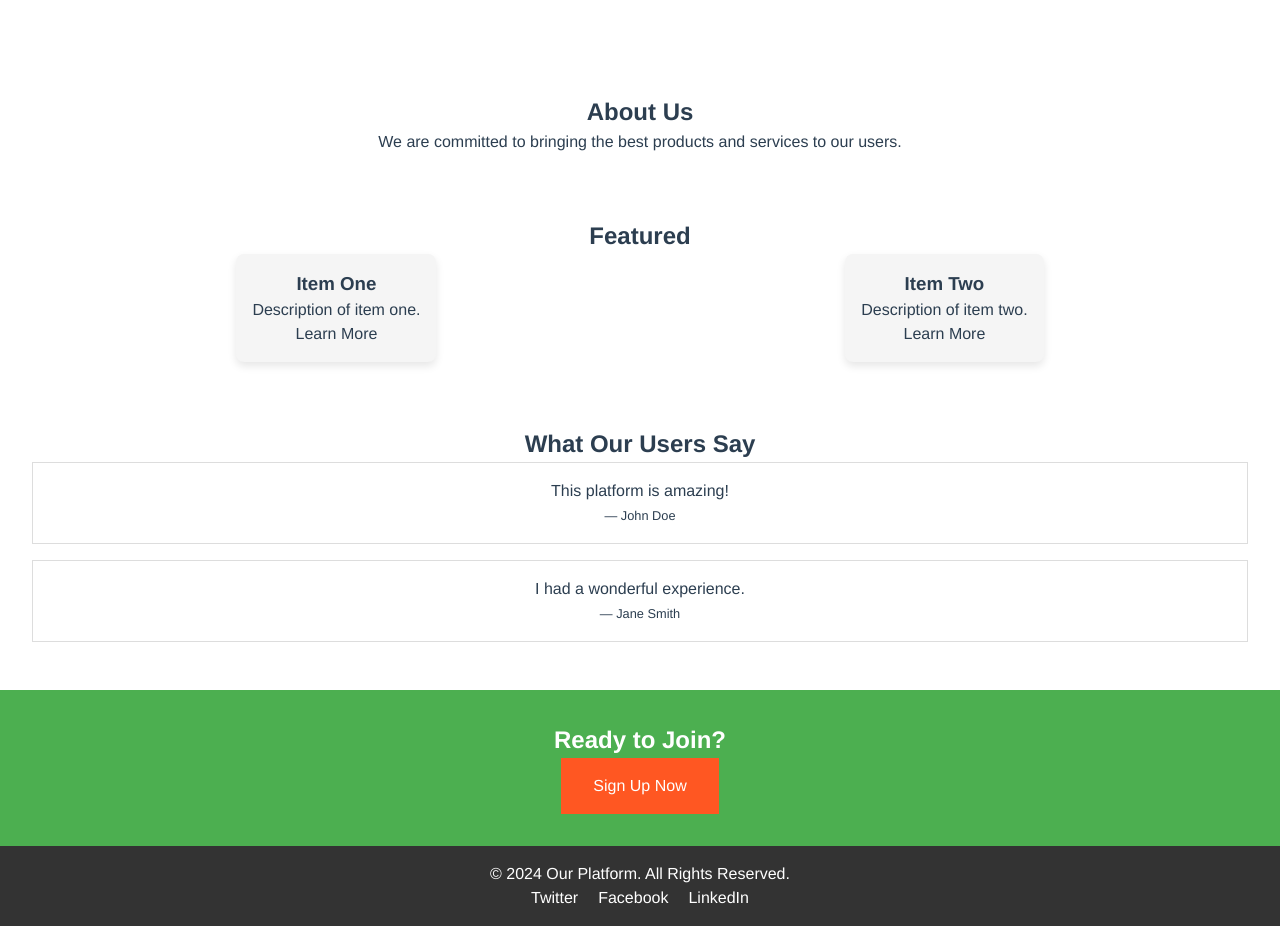
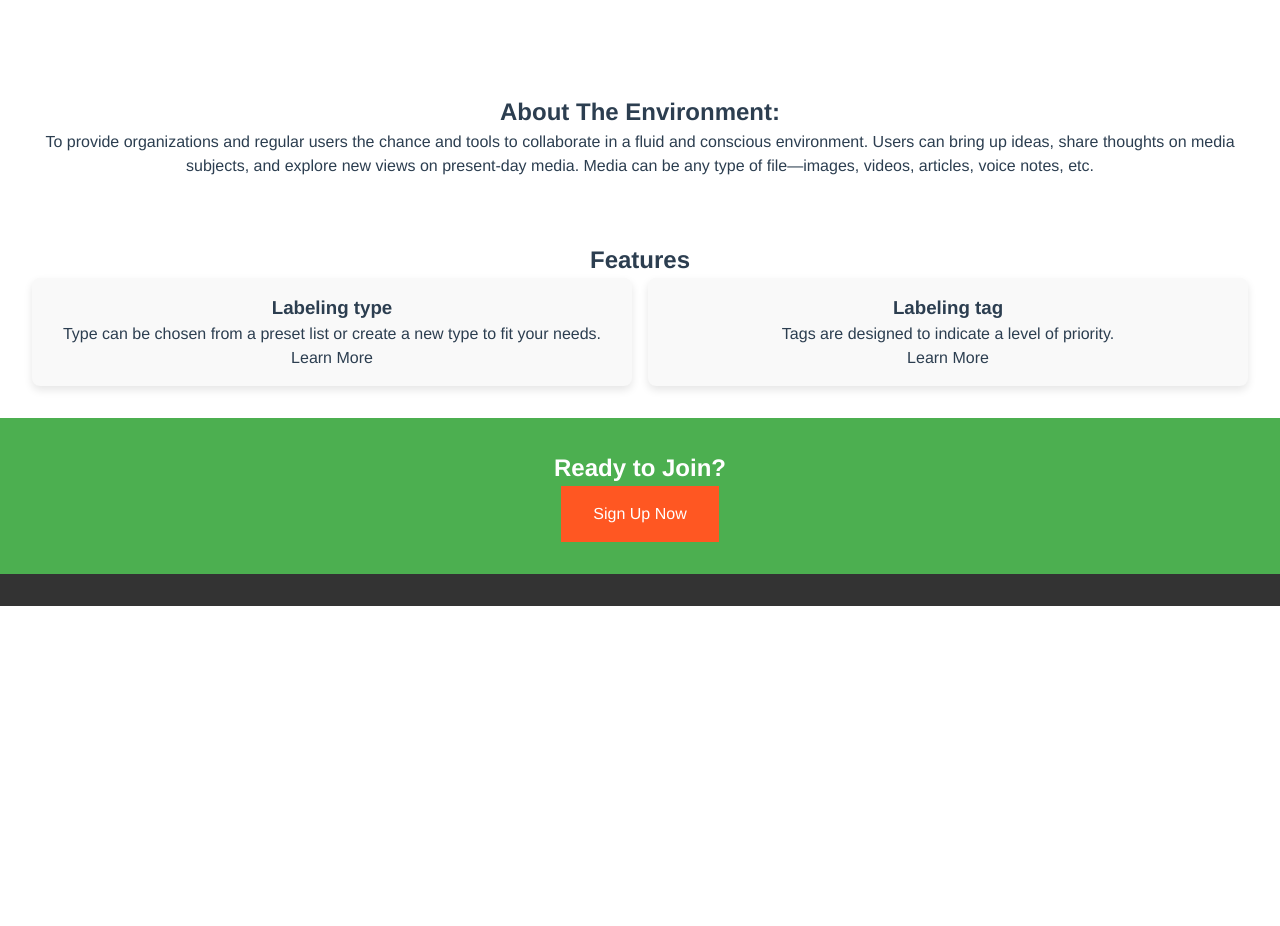
Before and after one commit to elvissierra/Media_Co_Lab, a Vue app in the folder frontend/mcl_ui/: page /home in a window 1280 px wide. Shown: the part 640-1566 px from the top of the page. After the commit the page ends 1246 px from the top, so only its background shows below. Built offline with nearby package versions, Linux system fonts and the light colour scheme; the HTML template or start-up script is replaced by a standard one.

Commit message:
HP refresh

```diff
--- a/frontend/mcl_ui/src/components/HomePage.vue
+++ b/frontend/mcl_ui/src/components/HomePage.vue
@@ -10,28 +10,22 @@
 
     <!-- About Section -->
     <section class="about">
-      <h2>About Us</h2>
-      <p>We are committed to bringing the best products and services to our users.</p>
+      <h2>About The Environment:</h2>
+      <p>To provide organizations and regular users the chance and tools to collaborate in a fluid
+         and conscious environment. Users can bring up ideas, share thoughts on media subjects,
+         and explore new views on present-day media. Media can be any type of file—images, videos,
+          articles, voice notes, etc.</p>
     </section>
 
-    <!-- Featured Section -->
-    <section class="featured">
-      <h2>Featured</h2>
-      <div class="featured-items">
+    <!-- Features Section -->
+    <section class="features">
+      <h2>Features</h2>
+      <div class="feature-items">
         <div v-for="item in featuredItems" :key="item.id" class="featured-item">
           <h3>{{ item.title }}</h3>
           <p>{{ item.description }}</p>
           <button @click="learnMore(item)">Learn More</button>
         </div>
-      </div>
-    </section>
-
-    <!-- Testimonials -->
-    <section class="testimonials">
-      <h2>What Our Users Say</h2>
-      <div class="testimonial" v-for="testimonial in testimonials" :key="testimonial.id">
-        <p>{{ testimonial.text }}</p>
-        <small>— {{ testimonial.author }}</small>
       </div>
     </section>
 
@@ -43,12 +37,7 @@
 
     <!-- Footer -->
     <footer>
-      <p>&copy; 2024 Our Platform. All Rights Reserved.</p>
-      <div class="social-links">
-        <a href="#" aria-label="Twitter">Twitter</a>
-        <a href="#" aria-label="Facebook">Facebook</a>
-        <a href="#" aria-label="LinkedIn">LinkedIn</a>
-      </div>
+
     </footer>
   </div>
 </template>
@@ -60,12 +49,8 @@ export default {
   data() {
     return {
       featuredItems: [
-        { id: 1, title: "Item One", description: "Description of item one." },
-        { id: 2, title: "Item Two", description: "Description of item two." },
-      ],
-      testimonials: [
-        { id: 1, text: "This platform is amazing!", author: "John Doe" },
-        { id: 2, text: "I had a wonderful experience.", author: "Jane Smith" },
+        { id: 1, title: "Labeling type", description: "Type can be chosen from a preset list or create a new type to fit your needs." },
+        { id: 2, title: "Labeling tag", description: "Tags are designed to indicate a level of priority." },
       ],
     };
   },
@@ -122,29 +107,32 @@ export default {
   cursor: pointer;
 }
 
-.about, .featured, .testimonials, .cta-section {
+.about, .features, .cta-section {
   padding: 2rem;
   text-align: center;
 }
 
-.featured-items {
+.feature-items {
   display: flex;
   justify-content: space-around;
+  align-items: stretch;
+  gap: 1rem;
 }
 
 .featured-item {
-  background-color: #f5f5f5;
+  flex: 1 1 45%;
   padding: 1rem;
+  box-shadow: 0px 4px 8px rgba(0, 0, 0, 0.1);
   border-radius: 8px;
-  box-shadow: 0 4px 8px rgba(0, 0, 0, 0.1);
+  background-color: #f9f9f9;
 }
 
-.testimonial {
-  background-color: #fff;
-  padding: 1rem;
-  border: 1px solid #ddd;
-  margin-bottom: 1rem;
+@media (max-width: 768px) {
+  .featured-item {
+    flex: 1 1 100%;
+  }
 }
+
 
 .cta-section {
   background-color: #4caf50;
```
